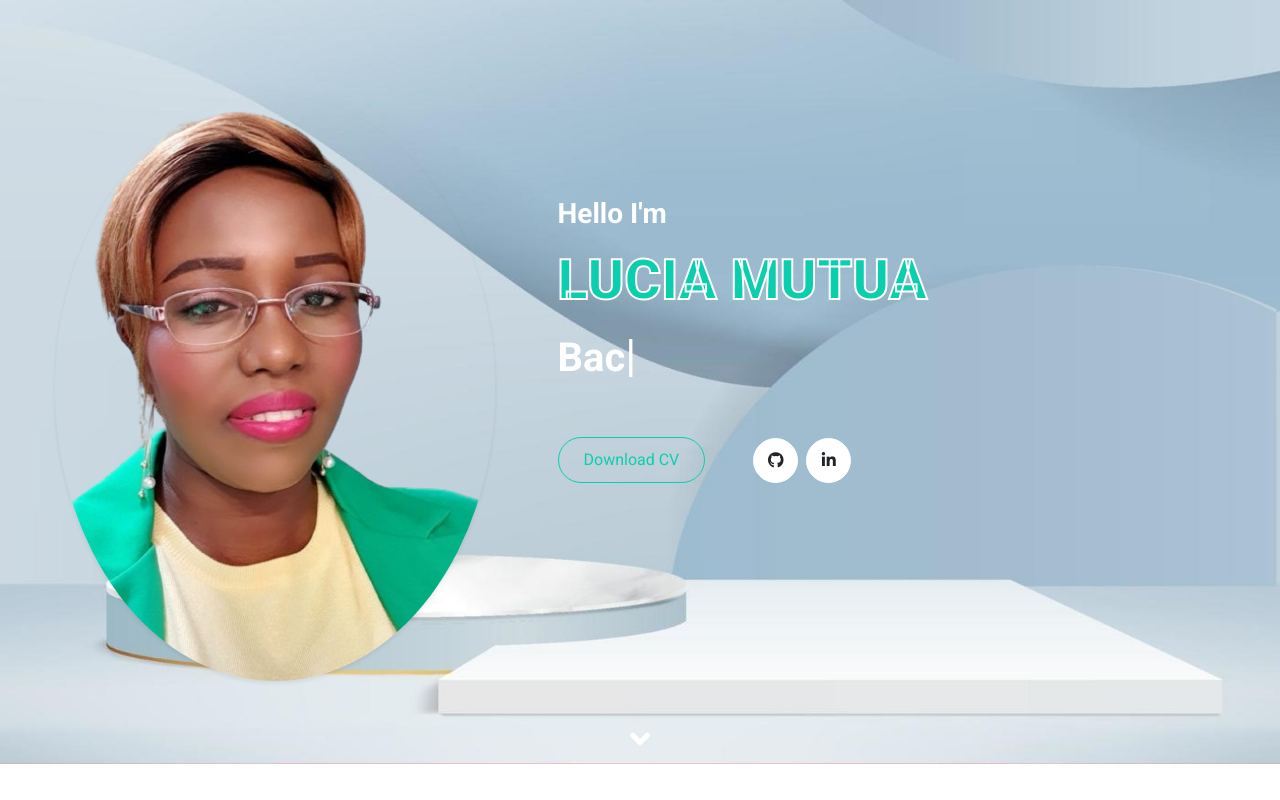
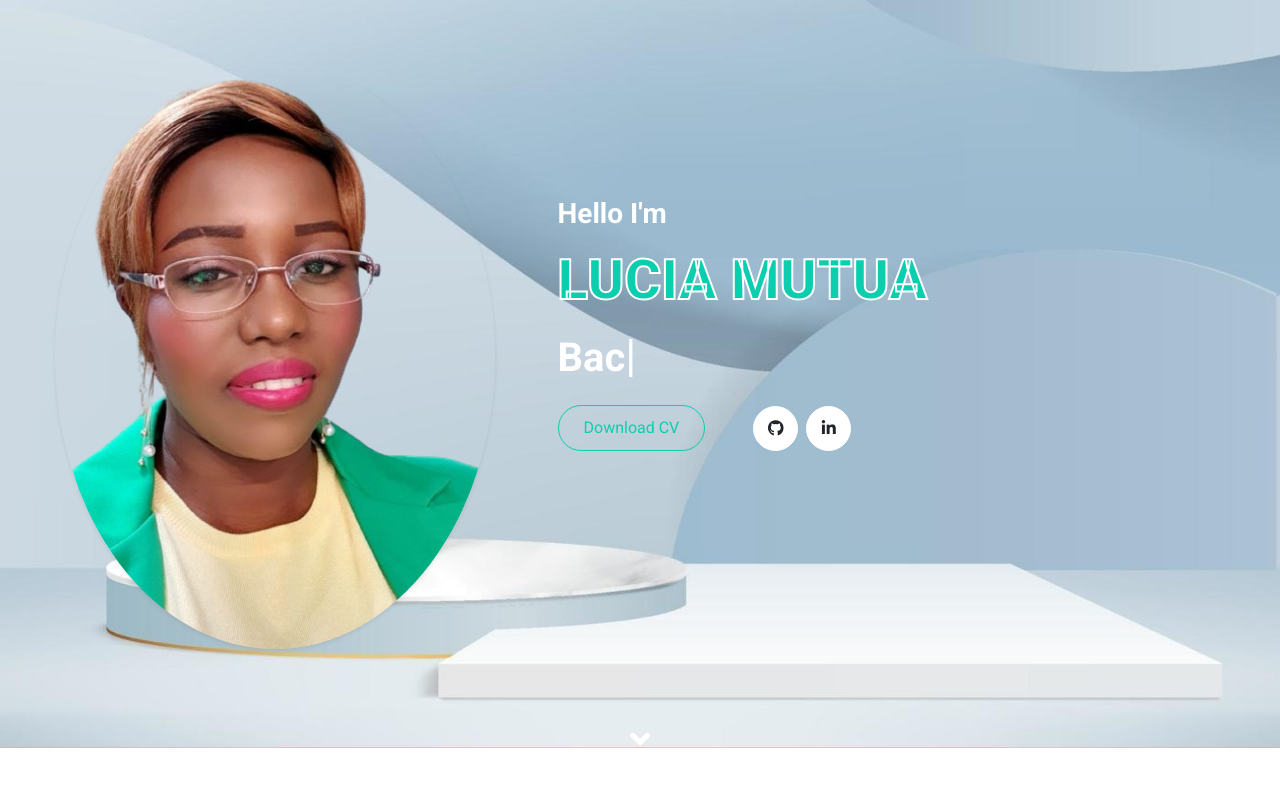
Before and after one commit to lucymutua/portfolio, a website with bundled scripts: page index.html in a window 1280 px wide. Shown: the top 800 px of the page. Built offline with nearby package versions, Linux system fonts and the light colour scheme.

Commit message:
header last version

```diff
--- a/index.html
+++ b/index.html
@@ -81,7 +81,7 @@
 
             <div class="row align-items-center">
                 <div class="col-lg-5 col-md-12 px-5 pl-lg-0 pb-5 pb-lg-0">
-                    <img class="img-fluid mt-5 w-100 rounded-circle shadow-sm" src="img/jay.png" alt="">
+                    <img class="img-fluid mt-3 w-100 rounded-circle shadow-sm" src="img/jay.png" alt="">
                 </div>
                 <div class="col-lg-7 col-md-12 text-center text-lg-left">
                     <h3 class="text-white font-weight-bold mb-3"> Hello I'm</h3>
@@ -90,7 +90,7 @@
                     <h1 class="typed-text-output d-inline font-weight-bold text-white"></h1>
                     <div class="typed-text d-none">Web Developer, Front End Developer, Back End Developer, Cybersecurity
                         Audit</div>
-                    <div class="d-flex align-items-center justify-content-center justify-content-lg-start pt-5 mb-5">
+                    <div class="d-flex align-items-center justify-content-center justify-content-lg-start pt-3 mb-5">
                         <a href="img/Currículum Vitae CV.pdf" target="_blank"
                             class="btn btn-outline-primary mr-5">Download CV</a>
 
```
